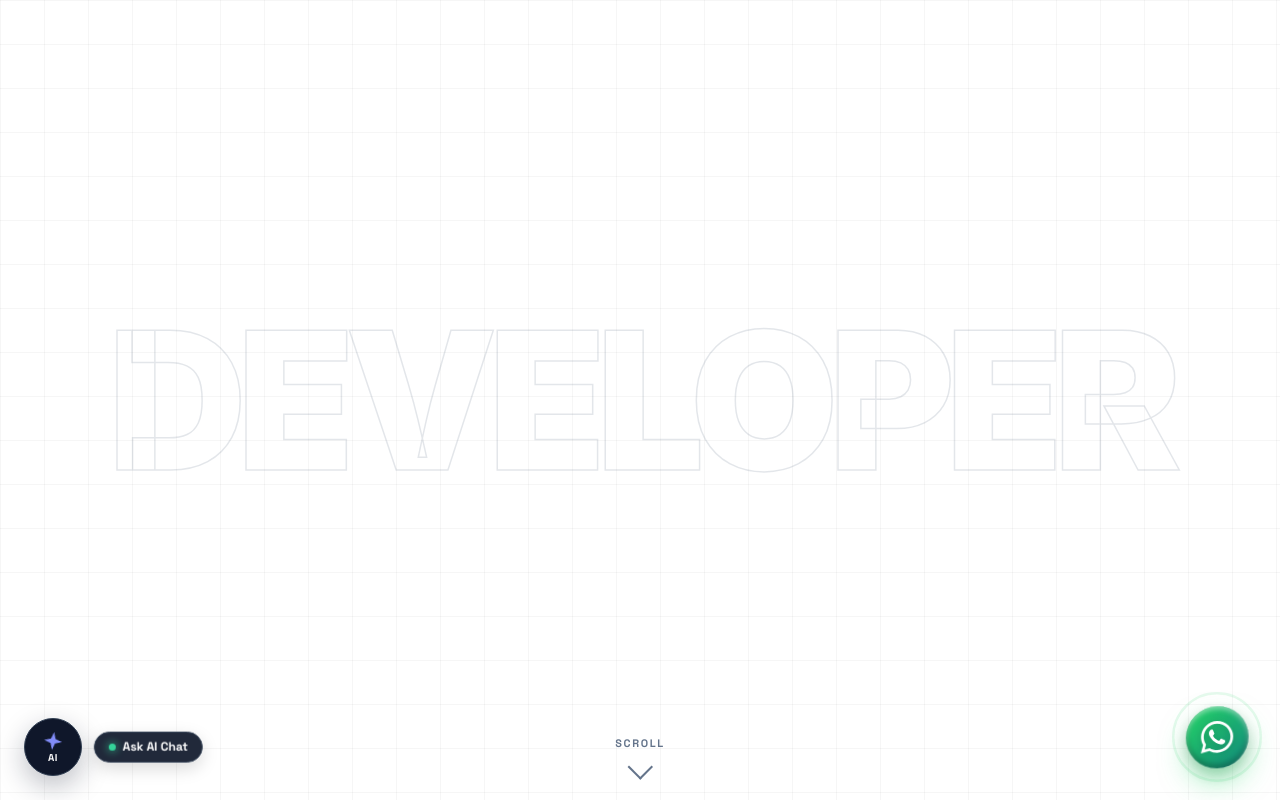
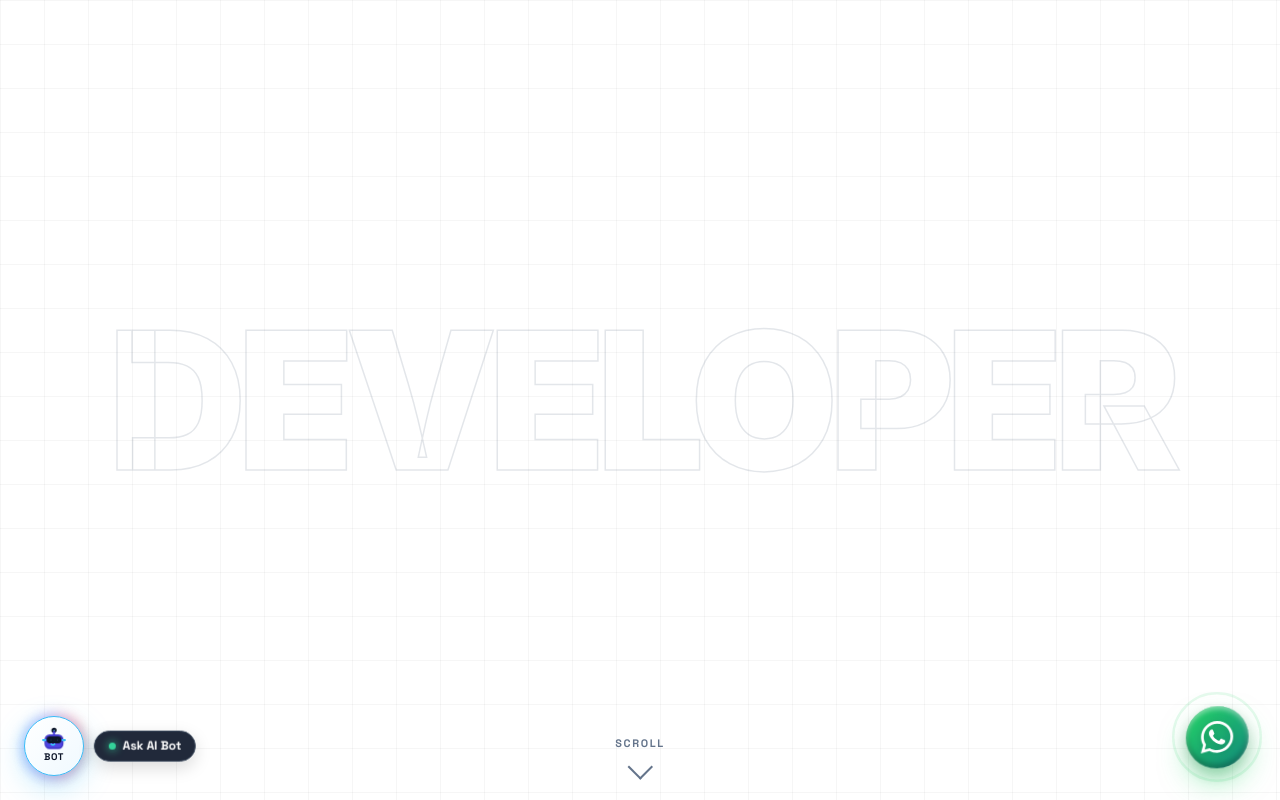
Before and after one commit to fazil-firoz/Modern-portfolio, a React (Vite) app: page / in a window 1280 px wide. Shown: the top 800 px of the page. Built offline with nearby package versions, Linux system fonts and the light colour scheme.

Commit message:
feat: replace AI chat icon with futuristic modern Robo icon, light color theme & micro-animations

```diff
--- a/src/components/AIChatbot.jsx
+++ b/src/components/AIChatbot.jsx
@@ -361,6 +361,7 @@ export default function AIChatbot() {
           aria-label="AI Portfolio Assistant"
         >
           <div className="ai-bot-pulse-ring" />
+          <div className="ai-bot-aura-glow" />
           <div className="ai-bot-icon-box">
             {isOpen ? (
               <svg className="ai-close-icon" viewBox="0 0 24 24" fill="none" stroke="currentColor" strokeWidth="2.4" strokeLinecap="round" strokeLinejoin="round">
@@ -368,18 +369,32 @@ export default function AIChatbot() {
                 <line x1="6" y1="6" x2="18" y2="18" />
               </svg>
             ) : (
-              <div className="ai-icon-inner">
-                <svg className="ai-sparkle-icon" viewBox="0 0 24 24" fill="currentColor">
-                  <path d="M12 2L14.5 9.5L22 12L14.5 14.5L12 22L9.5 14.5L2 12L9.5 9.5L12 2Z" />
+              <div className="ai-robo-wrapper">
+                <svg className="ai-robo-icon" viewBox="0 0 24 24" fill="none" stroke="currentColor" strokeWidth="1.8" strokeLinecap="round" strokeLinejoin="round">
+                  {/* Robot Antenna Top Dot with glowing pulse */}
+                  <circle cx="12" cy="3" r="1.5" className="robo-antenna-dot" fill="#38bdf8" />
+                  {/* Antenna Pole */}
+                  <path d="M12 4.5V7.5" stroke="#4f46e5" strokeWidth="2" />
+                  {/* Head Frame */}
+                  <rect x="4" y="7.5" width="16" height="12" rx="4" className="robo-head-frame" fill="#4f46e5" stroke="#4338ca" strokeWidth="1.5" />
+                  {/* Dark Visor Window */}
+                  <rect x="6" y="9.5" width="12" height="4.5" rx="2" fill="#0f172a" />
+                  {/* Glowing Robot Eyes */}
+                  <circle cx="9" cy="11.8" r="1.2" className="robo-eye eye-left" fill="#38bdf8" />
+                  <circle cx="15" cy="11.8" r="1.2" className="robo-eye eye-right" fill="#38bdf8" />
+                  {/* Ear Side Nodes */}
+                  <path d="M2 12h2M20 12h2" stroke="#38bdf8" strokeWidth="2" />
+                  {/* Robot Cheerful Smile */}
+                  <path d="M9.5 15.8c.83.9 2.17.9 3 0" stroke="#38bdf8" strokeWidth="1.6" strokeLinecap="round" />
                 </svg>
-                <span className="ai-badge-dots">AI</span>
+                <span className="ai-badge-dots">BOT</span>
               </div>
             )}
           </div>
           {!isOpen && (
             <div className="ai-launcher-tooltip">
               <span className="ai-online-dot" />
-              <span>Ask AI Chat</span>
+              <span>Ask AI Bot</span>
             </div>
           )}
         </button>
@@ -392,8 +407,15 @@ export default function AIChatbot() {
           <div className="ai-chat-header">
             <div className="ai-header-info">
               <div className="ai-avatar-box">
-                <svg className="ai-avatar-sparkle" viewBox="0 0 24 24" fill="currentColor">
-                  <path d="M12 2L14.5 9.5L22 12L14.5 14.5L12 22L9.5 14.5L2 12L9.5 9.5L12 2Z" />
+                <svg className="ai-robo-icon-small" viewBox="0 0 24 24" fill="none" stroke="currentColor" strokeWidth="1.8" strokeLinecap="round" strokeLinejoin="round">
+                  <circle cx="12" cy="3" r="1.5" fill="#38bdf8" />
+                  <path d="M12 4.5V7.5" stroke="#ffffff" strokeWidth="2" />
+                  <rect x="4" y="7.5" width="16" height="12" rx="4" fill="#6366f1" stroke="#ffffff" strokeWidth="1.5" />
+                  <rect x="6" y="9.5" width="12" height="4.5" rx="2" fill="#0f172a" />
+                  <circle cx="9" cy="11.8" r="1.2" fill="#38bdf8" />
+                  <circle cx="15" cy="11.8" r="1.2" fill="#38bdf8" />
+                  <path d="M2 12h2M20 12h2" stroke="#38bdf8" strokeWidth="2" />
+                  <path d="M9.5 15.8c.83.9 2.17.9 3 0" stroke="#ffffff" strokeWidth="1.6" />
                 </svg>
               </div>
               <div className="ai-header-titles">
--- a/src/index.css
+++ b/src/index.css
@@ -2476,37 +2476,55 @@ html, body, #root {
 
 .ai-bot-launcher-btn {
   position: relative;
-  width: 58px;
-  height: 58px;
+  width: 60px;
+  height: 60px;
   border-radius: 50%;
-  background: #0f172a;
-  border: 1.5px solid #334155;
-  color: #ffffff;
+  background: linear-gradient(135deg, #ffffff 0%, #f0f9ff 100%);
+  border: 1.8px solid #38bdf8;
+  color: #0f172a;
   display: flex;
   align-items: center;
   justify-content: center;
   cursor: pointer;
-  box-shadow: 0 10px 28px rgba(15, 23, 42, 0.28);
+  box-shadow: 0 10px 30px rgba(56, 189, 248, 0.35), 0 4px 12px rgba(99, 102, 241, 0.18);
   transition: all 0.35s cubic-bezier(0.25, 1, 0.5, 1);
 }
 
 .ai-bot-launcher-btn:hover {
-  transform: scale(1.08);
-  background: #4f46e5;
-  border-color: #4338ca;
-  box-shadow: 0 12px 32px rgba(79, 70, 229, 0.45);
+  transform: scale(1.1);
+  background: linear-gradient(135deg, #ffffff 0%, #e0e7ff 100%);
+  border-color: #6366f1;
+  box-shadow: 0 14px 36px rgba(99, 102, 241, 0.45);
 }
 
 .ai-bot-launcher-btn.active {
-  background: #4338ca;
-  border-color: #6366f1;
+  background: #0f172a;
+  border-color: #38bdf8;
+  color: #ffffff;
+}
+
+/* Ambient Rotating Glow Halo */
+.ai-bot-aura-glow {
+  position: absolute;
+  inset: -4px;
+  border-radius: 50%;
+  background: linear-gradient(45deg, #38bdf8, #818cf8, #f43f5e, #34d399);
+  opacity: 0.45;
+  filter: blur(6px);
+  z-index: -1;
+  animation: aiAuraSpin 6s linear infinite;
+}
+
+@keyframes aiAuraSpin {
+  0% { transform: rotate(0deg); }
+  100% { transform: rotate(360deg); }
 }
 
 .ai-bot-pulse-ring {
   position: absolute;
-  inset: -6px;
+  inset: -8px;
   border-radius: 50%;
-  border: 2px solid rgba(79, 70, 229, 0.45);
+  border: 2px solid rgba(56, 189, 248, 0.5);
   animation: aiPulseRing 2.5s cubic-bezier(0.215, 0.61, 0.355, 1) infinite;
   pointer-events: none;
 }
@@ -2530,32 +2548,58 @@ html, body, #root {
   color: #ffffff;
 }
 
-.ai-icon-inner {
+/* Animated Robo Icon Wrapper */
+.ai-robo-wrapper {
   display: flex;
   flex-direction: column;
   align-items: center;
-  gap: 2px;
-}
-
-.ai-sparkle-icon {
-  width: 20px;
-  height: 20px;
-  color: #818cf8;
-  animation: aiSparkleSpin 4s linear infinite;
-}
-
-@keyframes aiSparkleSpin {
-  0%, 100% { transform: rotate(0deg) scale(1); }
-  50% { transform: rotate(180deg) scale(1.15); }
+  gap: 1px;
+  animation: aiRoboFloat 3.2s ease-in-out infinite;
+}
+
+@keyframes aiRoboFloat {
+  0%, 100% { transform: translateY(0); }
+  50% { transform: translateY(-4px); }
+}
+
+.ai-robo-icon {
+  width: 26px;
+  height: 26px;
+}
+
+.ai-robo-icon-small {
+  width: 22px;
+  height: 22px;
+}
+
+.robo-antenna-dot {
+  animation: roboAntennaPulse 1.8s ease-in-out infinite alternate;
+  transform-origin: center;
+}
+
+@keyframes roboAntennaPulse {
+  0% { fill: #38bdf8; transform: scale(1); }
+  100% { fill: #f43f5e; transform: scale(1.3); }
+}
+
+.robo-eye {
+  animation: roboEyeBlink 4s ease-in-out infinite;
+  transform-origin: center;
+}
+
+@keyframes roboEyeBlink {
+  0%, 46%, 48%, 100% { opacity: 1; transform: scaleY(1); }
+  47% { opacity: 0.2; transform: scaleY(0.1); }
 }
 
 .ai-badge-dots {
   font-family: 'Space Grotesk', sans-serif;
-  font-size: 0.62rem;
+  font-size: 0.6rem;
   font-weight: 800;
-  letter-spacing: 0.05em;
-  color: #ffffff;
+  letter-spacing: 0.06em;
+  color: #0f172a;
   line-height: 1;
+  margin-top: -1px;
 }
 
 .ai-launcher-tooltip {
```
